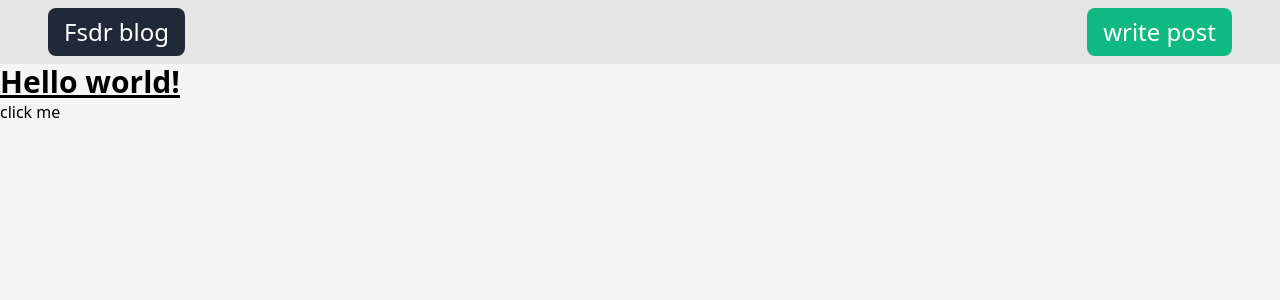
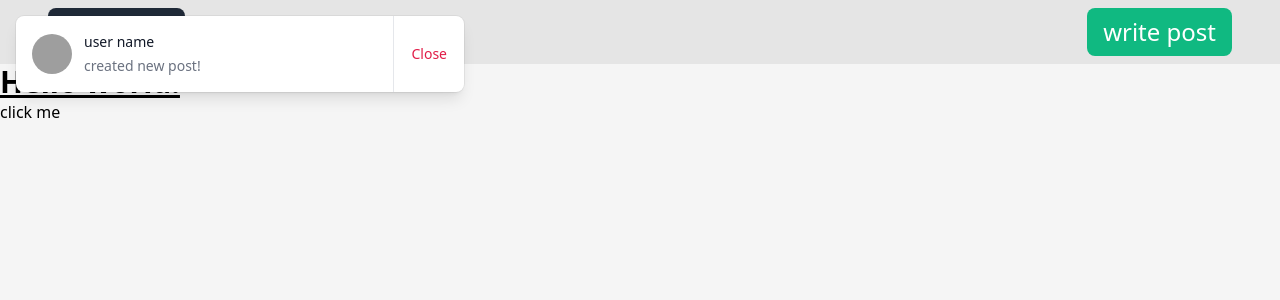
Before and after one commit to fajllo/next-blog, a Next.js app: page / in a window 1280 px wide. Both pictures are taken after a click on the button "click me". Shown: the top 300 px of the page. Built offline with nearby package versions, Linux system fonts and the light colour scheme; grey boxes are pictures that could not be loaded.

Commit message:
toast update to use tailwind css

```diff
--- a/pages/_app.js
+++ b/pages/_app.js
@@ -7,7 +7,7 @@ function MyApp({ Component, pageProps }) {
     <>
       <Navbar />
       <Component {...pageProps} />
-      <Toaster />
+      <Toaster position="top-left" />
     </>
   );
 }
--- a/pages/index.js
+++ b/pages/index.js
@@ -8,7 +8,47 @@ export default function Home() {
     <>
       <h1 className="text-3xl font-bold underline">Hello world!</h1>
       <div>
-        <button onClick={() => toast.success("hello toast!")}>click me</button>
+        <button
+          onClick={() =>
+            toast.custom(t => (
+              <div
+                className={`${
+                  t.visible ? "animate-enter" : "animate-leave"
+                } max-w-md w-full bg-white shadow-lg rounded-lg pointer-events-auto flex ring-1 ring-black ring-opacity-5`}
+              >
+                <div className="flex-1 w-0 p-4">
+                  <div className="flex items-start">
+                    <div className="flex-shrink-0 pt-0.5">
+                      <img
+                        className="h-10 w-10 rounded-full"
+                        src="https://images.unsplash.com/photo-1494790108377-be9c29b29330?ixlib=rb-1.2.1&ixqx=6GHAjsWpt9&ixid=eyJhcHBfaWQiOjEyMDd9&auto=format&fit=facearea&facepad=2.2&w=160&h=160&q=80"
+                        alt=""
+                      />
+                    </div>
+                    <div className="ml-3 flex-1">
+                      <p className="text-sm font-medium text-gray-900">
+                        user name
+                      </p>
+                      <p className="mt-1 text-sm text-gray-500">
+                        created new post!
+                      </p>
+                    </div>
+                  </div>
+                </div>
+                <div className="flex border-l border-gray-200">
+                  <button
+                    onClick={() => toast.dismiss(t.id)}
+                    className="w-full border border-transparent rounded-none rounded-r-lg p-4 flex items-center justify-center text-sm font-medium text-rose-600 hover:text-rose-500 focus:outline-none focus:ring-2 focus:ring-rose-500"
+                  >
+                    Close
+                  </button>
+                </div>
+              </div>
+            ))
+          }
+        >
+          click me
+        </button>
       </div>
     </>
   );
```
